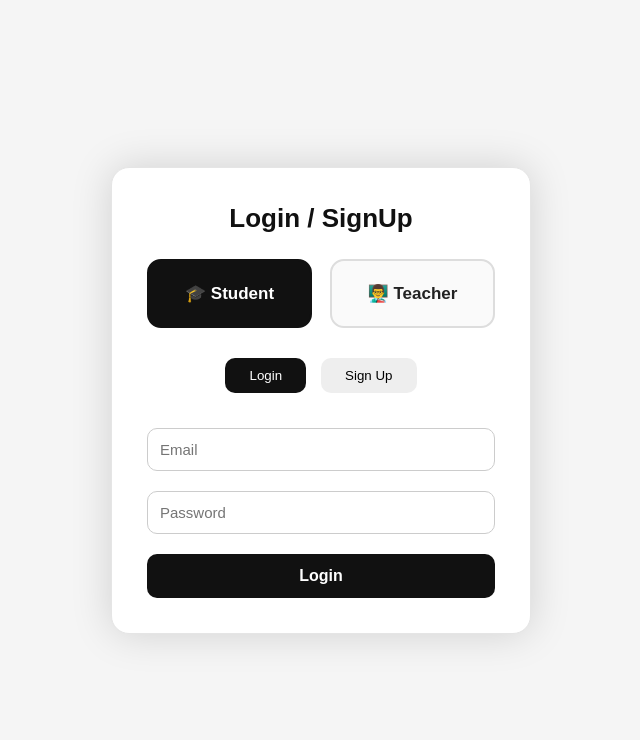
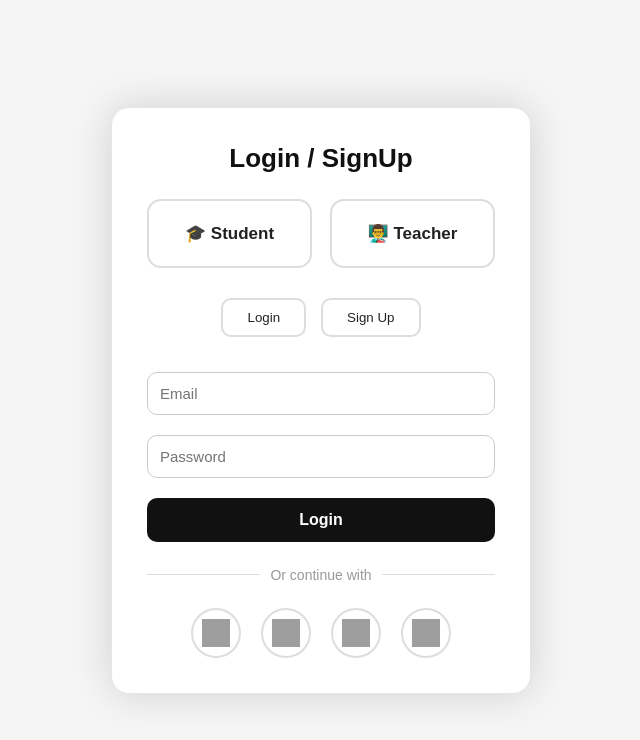
Before and after one commit to sachin-chauhan-git/classLang, a plain HTML site: page login.html in a window 1280 px wide. Shown: the whole page, without its empty margins (319-959 px from the left). Drawn offline with Linux system fonts and the light colour scheme; grey boxes are pictures that could not be loaded.

Commit message:
final login

```diff
--- a/login.html
+++ b/login.html
@@ -49,20 +49,29 @@
       flex: 1;
       padding: 22px 10px;
       border-radius: 14px;
-      background: #fafafa;
+      background: transparent;
       border: 2px solid #ddd;
       cursor: pointer;
-      transition: 0.25s ease;
+      transition: all 0.3s ease;
+      transform: scale(1);
     }
 
     .role-card h3 {
       font-size: 17px;
       font-weight: 600;
       color: #222;
+      transition: all 0.3s ease;
     }
 
     .role-card:hover {
+      background: #111;
       border-color: #111;
+      transform: scale(1.05);
+      box-shadow: 0 8px 20px rgba(0, 0, 0, 0.2);
+    }
+
+    .role-card:hover h3 {
+      color: #fff;
     }
 
     .role-active {
@@ -85,20 +94,26 @@
 
     .switch-btn {
       padding: 10px 24px;
-      background: #eee;
-      border: none;
+      background: transparent;
+      border: 2px solid #ddd;
       border-radius: 10px;
       cursor: pointer;
       font-weight: 500;
-      transition: 0.25s ease;
+      transition: all 0.3s ease;
+      color: #222;
+      transform: scale(1);
     }
 
     .switch-btn:hover {
-      background: #ddd;
+      background: #161616;
+      border-color: #111;
+      color: #fff;
+      transform: scale(1.05);
+      box-shadow: 0 8px 20px rgba(0, 0, 0, 0.2);
     }
 
     .active {
-      background: #111;
+      background: #0c0c0c;
       color: #fff;
     }
 
@@ -130,11 +145,67 @@
       font-size: 16px;
       font-weight: 600;
       margin-top: 10px;
-      transition: 0.25s;
+      transition: all 0.3s ease;
+      transform: scale(1);
     }
 
     .main-btn:hover {
-      background: #333;
+      background: #000;
+      transform: scale(1.02);
+      box-shadow: 0 8px 20px rgba(0, 0, 0, 0.3);
+    }
+
+    /* SOCIAL LOGIN */
+    .divider {
+      margin: 25px 0;
+      display: flex;
+      align-items: center;
+      gap: 10px;
+      color: #999;
+      font-size: 14px;
+    }
+
+    .divider::before,
+    .divider::after {
+      content: '';
+      flex: 1;
+      height: 1px;
+      background: #ddd;
+    }
+
+    .social-login {
+      display: flex;
+      justify-content: center;
+      gap: 20px;
+      margin-top: 20px;
+    }
+
+    .social-btn {
+      width: 50px;
+      height: 50px;
+      border-radius: 50%;
+      border: 2px solid #ddd;
+      background: #fff;
+      cursor: pointer;
+      display: flex;
+      justify-content: center;
+      align-items: center;
+      transition: 0.25s ease;
+      padding: 0;
+    }
+
+    .social-btn:hover {
+      border-color: #111;
+      transform: scale(1.1);
+    }
+
+    .social-btn img {
+      width: 28px;
+      height: 28px;
+    }
+
+    .divider{
+      border-color: black;
     }
 
   </style>
@@ -145,7 +216,7 @@
     <h1> Login / SignUp </h1>
 
     <div class="role-select">
-      <div class="role-card role-active" id="studentCard">
+      <div class="role-card" id="studentCard">
         <h3>🎓 Student</h3>
       </div>
       <div class="role-card" id="teacherCard">
@@ -154,7 +225,7 @@
     </div>
 
     <div class="switch-row">
-      <button class="switch-btn active" id="loginBtn">Login</button>
+      <button class="switch-btn" id="loginBtn">Login</button>
       <button class="switch-btn" id="signupBtn">Sign Up</button>
     </div>
 
@@ -162,6 +233,23 @@
       <input type="email" placeholder="Email" />
       <input type="password" placeholder="Password" />
       <button class="main-btn">Login</button>
+
+      <div class="divider">Or continue with</div>
+
+      <div class="social-login" border-color="black">
+        <a href="https://www.google.com" target="_blank" class="social-btn" title="Login with Google">
+        <img src="https://freelogopng.com/images/all_img/1657952641google-logo-png-image.png" alt="Google" />
+        </a>
+        <a href="https://www.linkedin.com" target="_blank" class="social-btn" title="Login with LinkedIn">
+          <img src="https://upload.wikimedia.org/wikipedia/commons/thumb/c/ca/LinkedIn_logo_initials.png/480px-LinkedIn_logo_initials.png" alt="LinkedIn" />
+        </a>
+        <a href="https://twitter.com" target="_blank" class="social-btn" title="Login with Twitter">
+        <img src="https://clipartcraft.com/images/twitter-logo-transparent-background-2.png" alt="Twitter" />
+        </a>
+        <a href="https://www.facebook.com" target="_blank" class="social-btn" title="Login with Facebook">
+        <img src="https://th.bing.com/th/id/OIP.d9GZxbX8Gi9_qGg7XP1ntgHaHa?o=7&cb=ucfimg2rm=3&ucfimg=1&rs=1&pid=ImgDetMain&o=7&rm=3" alt="Facebook" />
+        </a>
+      </div>
     </div>
   </div>
 
```
